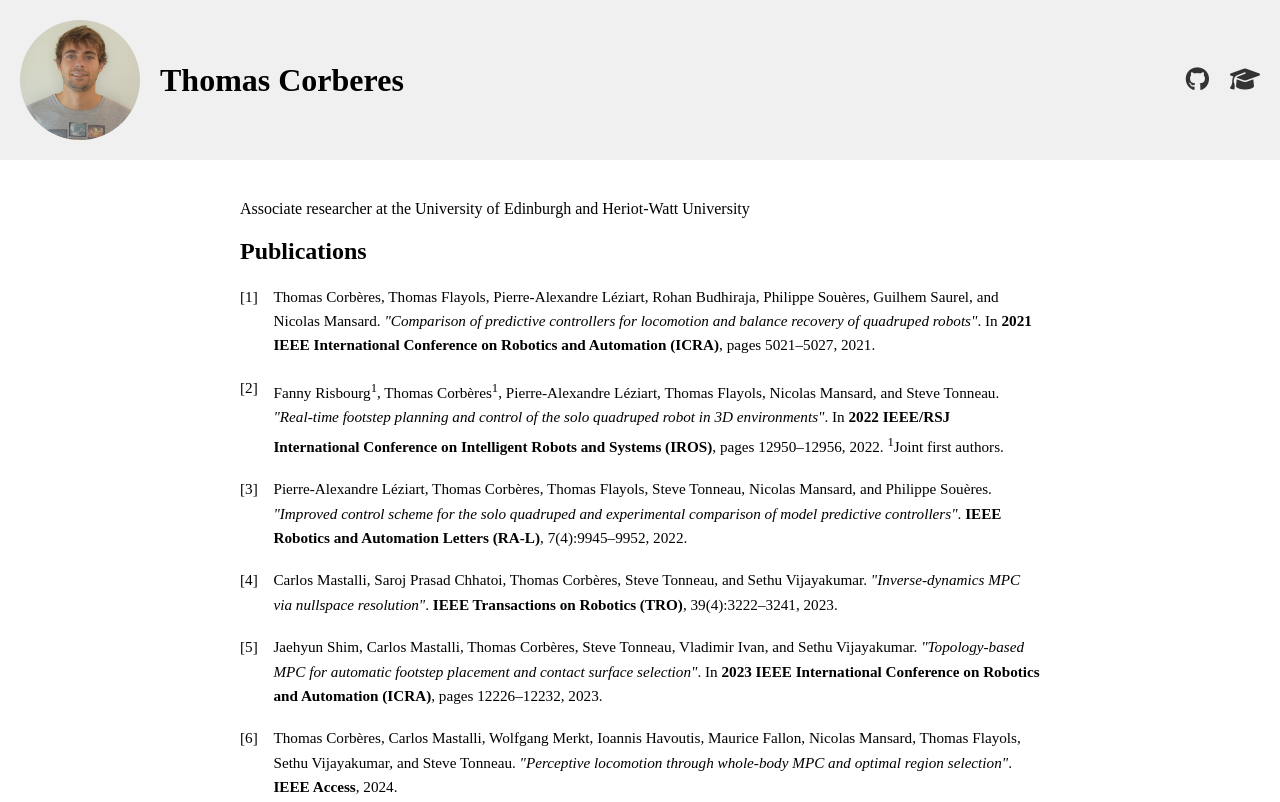
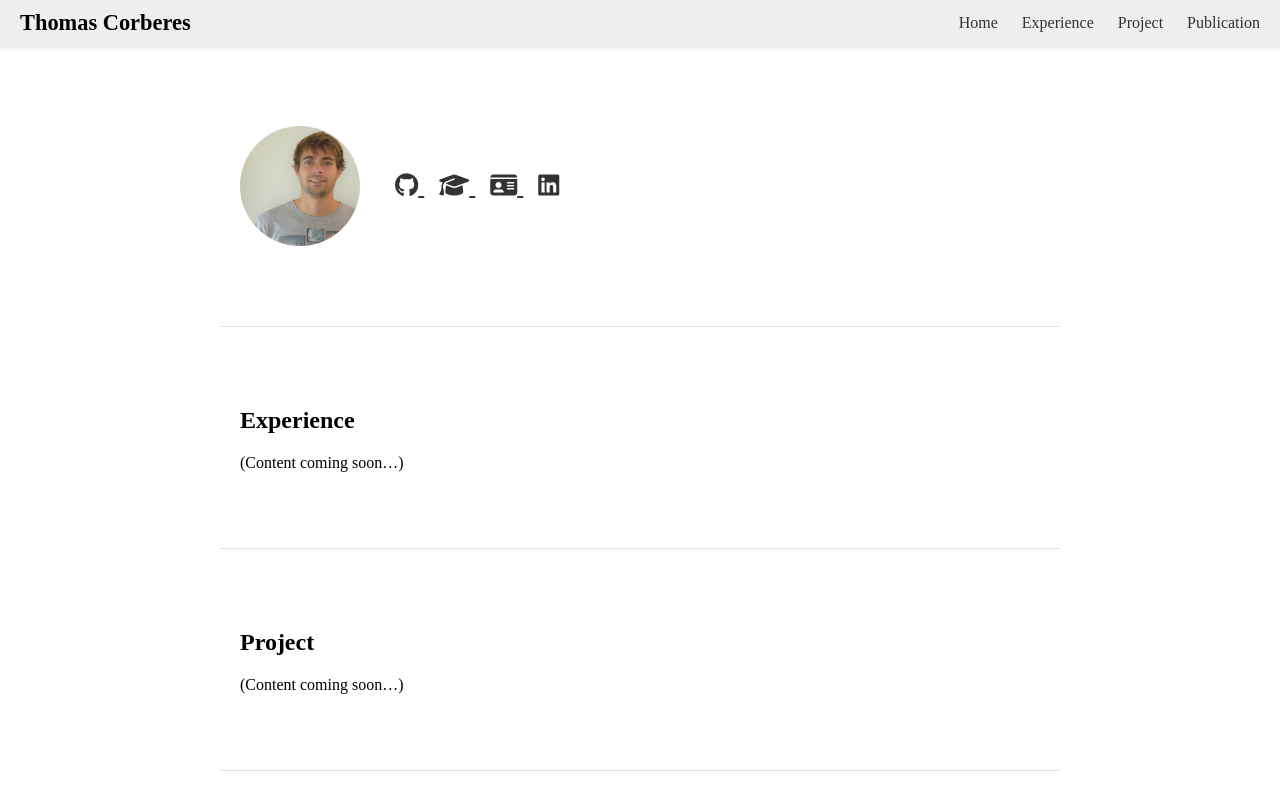
Before and after one commit to thomascbrs/thomascbrs.github.io, a plain HTML site: page index.html in a window 1280 px wide. Shown: the top 802 px of the page. Drawn offline with Linux system fonts and the light colour scheme.

Commit message:
Add panel on top

```diff
--- a/index.html
+++ b/index.html
@@ -1,135 +1,158 @@
 <!DOCTYPE html>
-<html>
-
+<html lang="en">
 <head>
+  <meta charset="utf-8">
   <title>Thomas Corberes</title>
-  <meta charset="utf-8"/>
-  <meta name="viewport" content="width=device-width, initial-scale=1.0"/>
-  <link rel="stylesheet" href="css/styles.css" type="text/css"/>
-
+  <meta name="viewport" content="width=device-width, initial-scale=1">
   <!-- Font Awesome for icons -->
-  <link rel="stylesheet" href="https://cdnjs.cloudflare.com/ajax/libs/font-awesome/6.5.0/css/all.min.css"/>
-
+  <link rel="stylesheet"
+        href="https://cdnjs.cloudflare.com/ajax/libs/font-awesome/6.5.0/css/all.min.css">
   <style>
+    html {
+      scroll-behavior: smooth;
+    }
     body {
       margin: 0;
-      /* font-family: sans-serif; */
     }
-
+    /* Sticky top nav */
     .top-panel {
-      background-color: #f0f0f0;
-      padding: 20px;
+      position: sticky;
+      top: 0;
+      background: #eee; /* Lighter grey panel */
       display: flex;
       align-items: center;
       justify-content: space-between;
-      flex-wrap: wrap;
+      padding: 10px 20px;
+      z-index: 100;
+      box-shadow: 0 2px 5px rgba(0,0,0,0.1);
     }
-
-    .profile-img {
-      border-radius: 50%;
+    .top-panel .site-title {
+      font-size: 1.4em;
+      font-weight: bold;
+    }
+    .nav-links a {
+      margin-left: 20px;
+      color: #333;
+      text-decoration: none;
+      font-size: 1em;
+    }
+    .nav-links a:hover {
+      color: #007bff;
+    }
+    /* Section styling */
+    section {
+      padding: 60px 20px;
+      max-width: 800px;
+      margin: 0 auto;
+      border-bottom: 1px solid #e0e0e0; /* Lighter grey separator */
+    }
+    /* Home panel: no background */
+    #home .home-panel {
+      display: flex;
+      align-items: center;
+      padding: 20px 0;
+    }
+    #home .home-panel img {
       width: 120px;
       height: 120px;
+      border-radius: 50%;
       object-fit: cover;
       margin-right: 20px;
     }
-
-    .top-left {
-      display: flex;
-      align-items: center;
-    }
-
-    .top-right a {
+    #home .home-panel .icons a {
       margin-left: 15px;
       color: #333;
       font-size: 1.5em;
-      text-decoration: none;
     }
-
-    .top-right a:hover {
+    #home .home-panel .icons a:hover {
       color: #007bff;
     }
-
-    h1 {
-      margin: 0;
-    }
-
-    .container {
-      max-width: 800px;
-      margin: 40px auto;
-      padding: 0 20px;
-    }
-
+    /* Publications list */
     .publications-list {
       font-size: 0.95em;
-      line-height: 1.6em;
+      line-height: 1.6;
+      list-style: none;
+      counter-reset: pub;
       padding-left: 0;
-      list-style-type: none;
-      counter-reset: pub;
     }
-
     .publications-list li {
       counter-increment: pub;
       position: relative;
       padding-left: 2.2em;
       margin-bottom: 1.2em;
     }
-
     .publications-list li::before {
       content: "[" counter(pub) "]";
       position: absolute;
       left: 0;
       top: 0;
     }
-    .profile-img {
-        border-radius: 50%;
-        width: 120px;
-        height: 120px;
-        object-fit: cover;
-        object-position: 80% center; /* Adjust this value as needed */
-        margin-right: 20px;
+    /* Remove bottom border on last section */
+    section:last-of-type {
+      border-bottom: none;
     }
   </style>
 </head>
+<body>
 
-<body>
+  <!-- Sticky top panel -->
   <div class="top-panel">
-    <div class="top-left">
-      <img src="photo.JPG" alt="Thomas Corberes" class="profile-img"/>
-      <h1>Thomas Corberes</h1>
+    <div class="site-title">Thomas Corberes</div>
+    <nav class="nav-links">
+      <a href="#home">Home</a>
+      <a href="#experience">Experience</a>
+      <a href="#project">Project</a>
+      <a href="#publications">Publication</a>
+    </nav>
   </div>
-    <div class="top-right">
+
+  <!-- Home section -->
+  <section id="home">
+    <div class="home-panel">
+      <img src="photo.JPG" alt="Thomas Corberes">
+      <div class="icons">
         <a href="https://github.com/yourgithub" target="_blank" title="GitHub">
           <i class="fab fa-github"></i>
         </a>
         <a href="https://scholar.google.com/citations?user=yourID" target="_blank" title="Google Scholar">
           <i class="fas fa-graduation-cap"></i>
         </a>
+        <a href="/path/to/Thomas_Corberes_CV.pdf" download title="Download CV">
+          <i class="fas fa-id-card"></i>
+        </a>
+        <a href="https://www.linkedin.com/in/yourprofile" target="_blank" title="LinkedIn">
+          <i class="fab fa-linkedin"></i>
+        </a>
       </div>
     </div>
+  </section>
 
-  <main role="main">
-    <div class="container">
-      <p>Associate researcher at </a>the University of Edinburgh and </a>Heriot-Watt University</p>
+  <!-- Experience placeholder -->
+  <section id="experience">
+    <h2>Experience</h2>
+    <p>(Content coming soon…)</p>
+  </section>
 
+  <!-- Project placeholder -->
+  <section id="project">
+    <h2>Project</h2>
+    <p>(Content coming soon…)</p>
+  </section>
+
+  <!-- Publication list -->
+  <section id="publications">
     <h2>Publications</h2>
     <ol class="publications-list">
       <li>Thomas Corbères, Thomas Flayols, Pierre-Alexandre Léziart, Rohan Budhiraja, Philippe Souères, Guilhem Saurel, and Nicolas Mansard. <em>"Comparison of predictive controllers for locomotion and balance recovery of quadruped robots"</em>. In <strong>2021 IEEE International Conference on Robotics and Automation (ICRA)</strong>, pages 5021–5027, 2021.</li>
-
       <li>Fanny Risbourg<sup>1</sup>, Thomas Corbères<sup>1</sup>, Pierre-Alexandre Léziart, Thomas Flayols, Nicolas Mansard, and Steve Tonneau. <em>"Real-time footstep planning and control of the solo quadruped robot in 3D environments"</em>. In <strong>2022 IEEE/RSJ International Conference on Intelligent Robots and Systems (IROS)</strong>, pages 12950–12956, 2022. <sup>1</sup>Joint first authors.</li>
-
       <li>Pierre-Alexandre Léziart, Thomas Corbères, Thomas Flayols, Steve Tonneau, Nicolas Mansard, and Philippe Souères. <em>"Improved control scheme for the solo quadruped and experimental comparison of model predictive controllers"</em>. <strong>IEEE Robotics and Automation Letters (RA-L)</strong>, 7(4):9945–9952, 2022.</li>
-
       <li>Carlos Mastalli, Saroj Prasad Chhatoi, Thomas Corbères, Steve Tonneau, and Sethu Vijayakumar. <em>"Inverse-dynamics MPC via nullspace resolution"</em>. <strong>IEEE Transactions on Robotics (TRO)</strong>, 39(4):3222–3241, 2023.</li>
-
       <li>Jaehyun Shim, Carlos Mastalli, Thomas Corbères, Steve Tonneau, Vladimir Ivan, and Sethu Vijayakumar. <em>"Topology-based MPC for automatic footstep placement and contact surface selection"</em>. In <strong>2023 IEEE International Conference on Robotics and Automation (ICRA)</strong>, pages 12226–12232, 2023.</li>
-
       <li>Thomas Corbères, Carlos Mastalli, Wolfgang Merkt, Ioannis Havoutis, Maurice Fallon, Nicolas Mansard, Thomas Flayols, Sethu Vijayakumar, and Steve Tonneau. <em>"Perceptive locomotion through whole-body MPC and optimal region selection"</em>. <strong>IEEE Access</strong>, 2024.</li>
-
       <li>Gianni Lunardi, Thomas Corbères, Carlos Mastalli, Nicolas Mansard, Thomas Flayols, Steve Tonneau, and Andrea Del Prete. <em>"Reference-free model predictive control for quadrupedal locomotion"</em>. <strong>IEEE Access</strong>, 12:689–698, 2024.</li>
-
       <li>Thomas Corbères. <em>"A Complete Framework for Agile Quadruped Locomotion: Integrating Real-Time Control, Planning, and Perception in Multi-Contact Environments"</em>. PhD thesis, The University of Edinburgh, 2024.</li>
     </ol>
-    </div>
-  </main>
+  </section>
+
 </body>
 </html>
```
Lines whose indentation alone changed are shown as unchanged.
